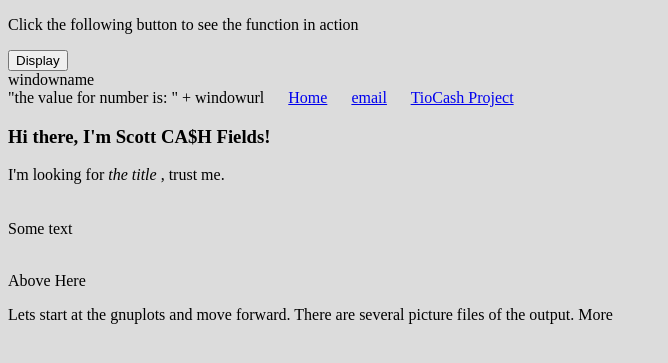
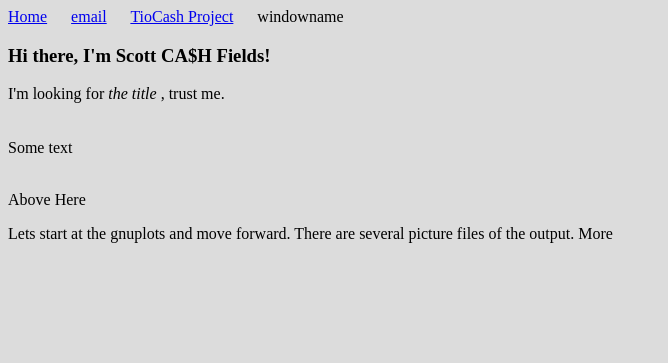
Before and after one commit to cashfields/findtitle, a Jekyll site: the page built from index.html, in a window 1280 px wide. Shown: the top 363 px of the page, without its empty margins (0-668 px from the left). Built offline with Jekyll 4.4.1, drawn with Linux system fonts in a browser that asks for light colours.

Commit message:
Update default.html

```diff
--- a/_layouts/default.html
+++ b/_layouts/default.html
@@ -12,27 +12,11 @@
 		function getURL() {
 
 var windowurl = window.location.href;
-var baseUrl = windowurl.split('://')[1].split('/')[0]; //split function
+////var baseUrl = windowurl.split('://')[1].split('/')[0]; //split function
 //////////document.write("windowurl")
 			document.getElementById("windowname").innerHTML = windowurl;
 			alert(windowurl)
 			////alert(baseUrl)
-
-
-//var xhr = new XMLHttpRequest();
-//var url='http://'+baseUrl+'/url from controller';
-//xhr.open("GET", url);
-//xhr.send(); //object use to send
-//
-//xhr.onreadystatechange=function() {
-//    if(xhr.readyState==4 && this.status==200){
-// //console.log(xhr.responseText); //the response of the request
-//
-// document.getElementById("id from where you called the function").innerHTML = xhr.responseText;
-
-
-//}
- // }
 }
 	</script>
 
@@ -42,26 +26,31 @@
 
          </head>
 
-<body>
-
-<!-- <body onload="function getURL();"> -->
+<!-- <body> -->
+<body onload="function getURL();">
 
 
 
-
+<!--
 	<p>Click the following button to see the function in action</p>
 <input type = "button" onclick = "getURL()" value = "Display">
-
+-->
+<!--
 	<br>
 	<span id="windowname">windowname</span>
 	<br>
 	"the value for number is: " + windowurl
-			&nbsp;&nbsp;&nbsp;&nbsp;
+	-->
+
+
                       <a href="https://cashfields.github.io/TioCash/index.html">Home</a>
                       &nbsp;&nbsp;&nbsp;&nbsp;
                       <a href="mailto:cashfieldsutc@gmail.com" target="_blank">email</a></li>
                       &nbsp;&nbsp;&nbsp;&nbsp;
                       <a href="https://github.com/cashfields/tiocash" target="_blank">TioCash Project</a>
+&nbsp;&nbsp;&nbsp;&nbsp;
+<span id="windowname">windowname</span>
+
 
 
                         <div class="container">
```
